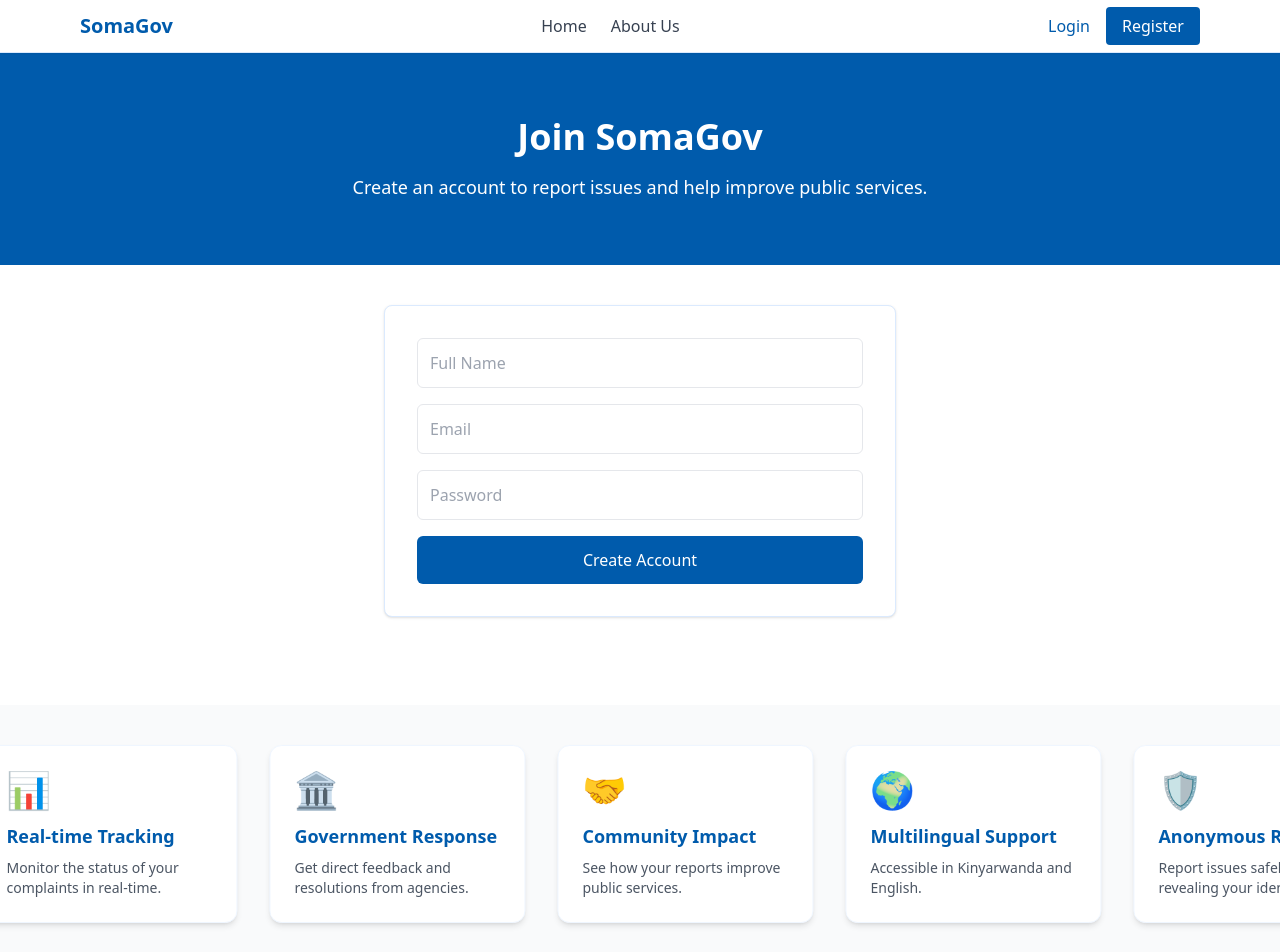
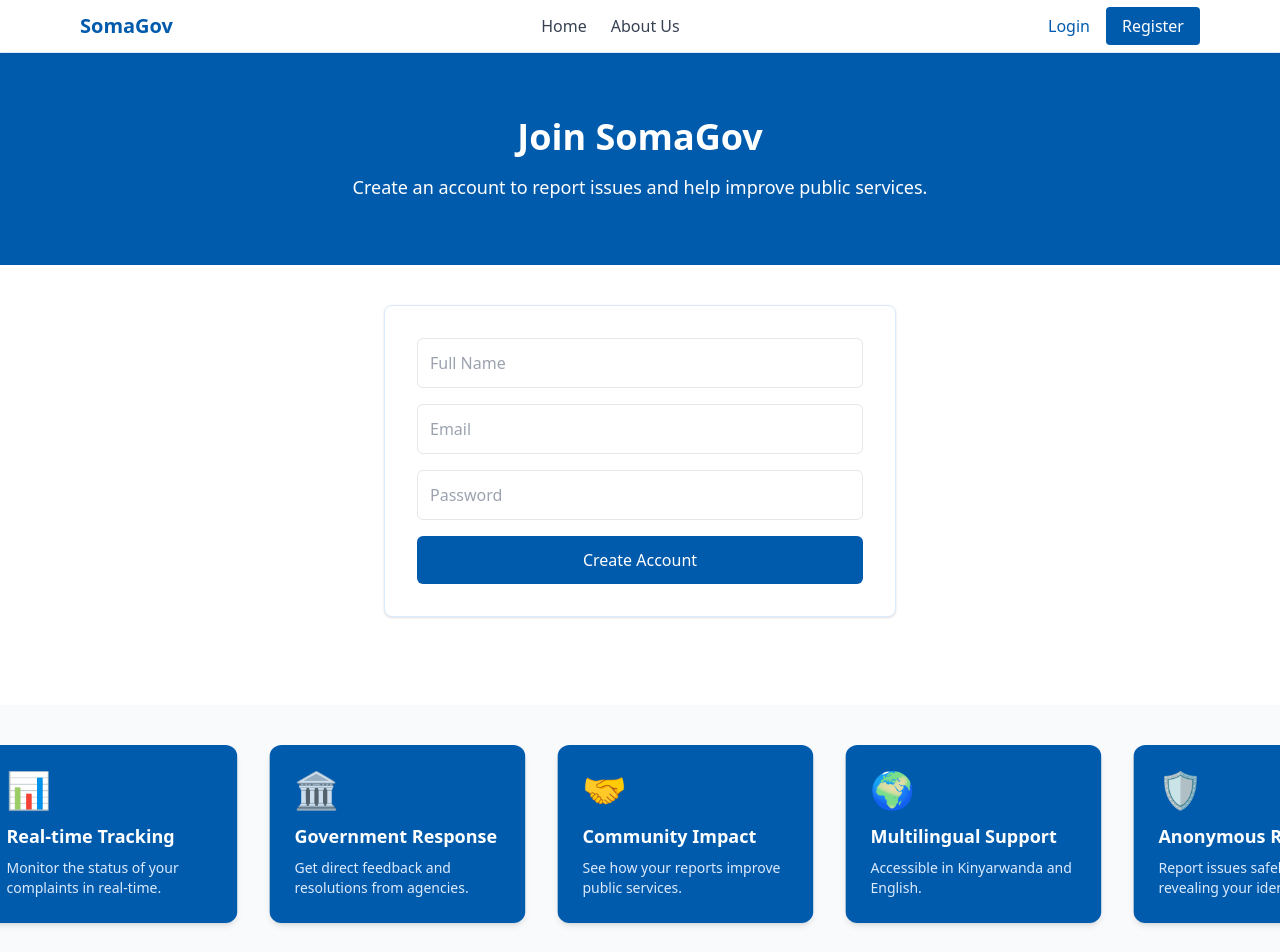
Before and after one commit to Mr-Ndi/SomaGov, a Next.js app in the folder somagov-frontend/: page /register in a window 1280 px wide. Shown: the top 952 px of the page. Built offline with nearby package versions, Linux system fonts and the light colour scheme.

Commit message:
Fix: cool sliding divs

```diff
--- a/somagov-frontend/package.json
+++ b/somagov-frontend/package.json
@@ -12,7 +12,8 @@
     "@headlessui/react": "^2.2.3",
     "next": "15.3.2",
     "react": "^19.0.0",
-    "react-dom": "^19.0.0"
+    "react-dom": "^19.0.0",
+    "react-hot-toast": "^2.6.0"
   },
   "devDependencies": {
     "@eslint/eslintrc": "^3",
--- a/somagov-frontend/src/components/SlidingFeatures.tsx
+++ b/somagov-frontend/src/components/SlidingFeatures.tsx
@@ -16,11 +16,11 @@ export default function SlidingFeatures() {
                     {[...features, ...features].map((feature, index) => (
                         <div
                             key={index}
-                            className="mx-4 w-64 bg-white p-6 rounded-xl shadow-md border border-blue-50 flex-shrink-0 hover:shadow-lg transition-shadow duration-300"
+                            className="mx-4 w-64 bg-primary p-6 rounded-xl shadow-md border border-transparent flex-shrink-0 hover:shadow-lg transition-shadow duration-300"
                         >
                             <div className="text-4xl mb-3">{feature.icon}</div>
-                            <h3 className="text-lg font-semibold text-primary mb-2">{feature.title}</h3>
-                            <p className="text-sm text-gray-600 whitespace-normal">{feature.desc}</p>
+                            <h3 className="text-lg font-semibold text-white mb-2">{feature.title}</h3>
+                            <p className="text-sm text-blue-100 whitespace-normal">{feature.desc}</p>
                         </div>
                     ))}
                 </div>
```
Also changed, not shown: 1 other file (tests, documents, lock files or other folders).
